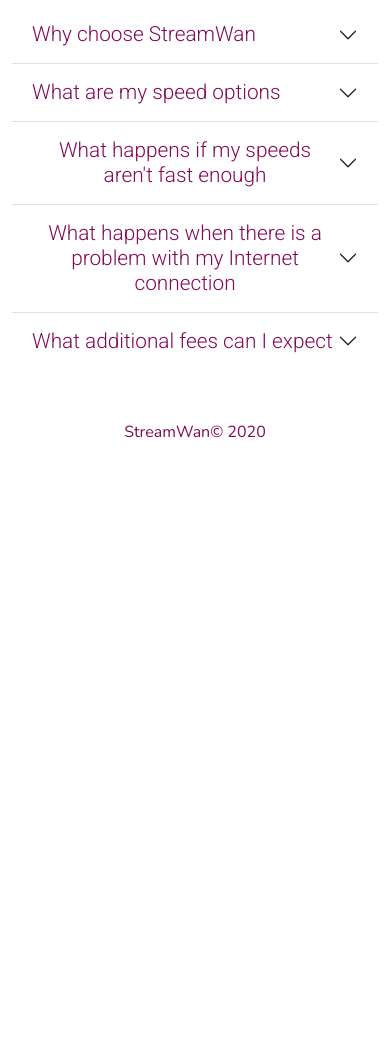
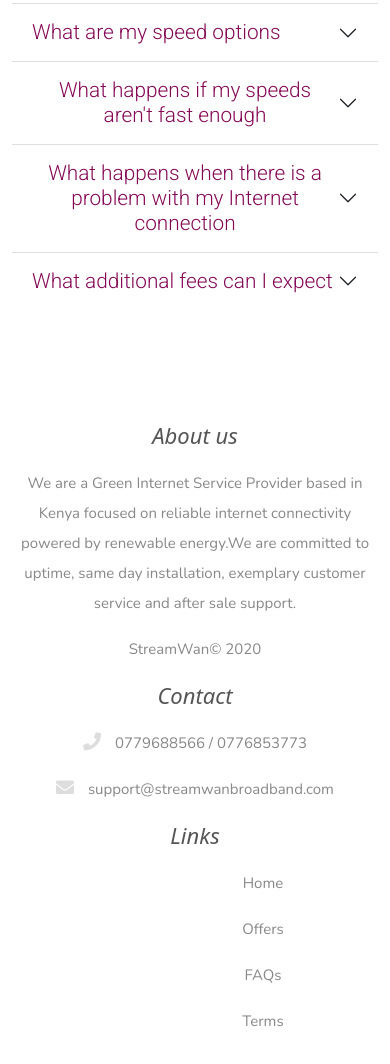
Before and after one commit to Josmeista/streamwan, a plain HTML site: page index.html in a window 390 px wide. Shown: the part 512-1576 px from the top of the page. Before the commit the page ends 972 px from the top, so only its background shows below. Drawn offline with nearby package versions, Linux system fonts and the light colour scheme.

Commit message:
Completed final website

```diff
--- a/index.html
+++ b/index.html
@@ -45,7 +45,7 @@
             <div class="navbar-nav">
               <a class="nav-link active" aria-current="page" href="#title">Home</a>
               <a class="nav-link" href="#packages">Offers</a>
-              <a class="nav-link" href="#">Get in Touch</a>
+              <a class="nav-link" href="#footer">Get in Touch</a>
               <a class="nav-link" href="#faq">FAQs</a>
 
             </div>
@@ -58,25 +58,14 @@
       <div class="container">
         <div class="row">
           <div class="col-lg-4">
-            <img class="title-image" src="images/Homefibre.png" alt="home-image">
+            <img class="title-image" src="img/Homefibre.png" alt="home-image">
           </div>
           <div class="title-heading col-lg-8">
             <h1 class="big-heading">Enjoy Every Moment <br>with <strong>Stream Fibre</strong></h1>
 
             <div class="small-heading">
-              <p>An amaizing experience awaits you right at home</p>
+              <p>An amazing experience awaits you right at home</p>
             </div>
-
-
-
-
-            <!-- cta button -->
-            <div class="cta-btn">
-              <button type="button" class="btn btn-outline-dark">Get Started</button>
-
-            </div>
-
-
           </div>
 
         </div>
@@ -99,28 +88,28 @@
         <!-- Image 1 -->
         <div class="col-lg-3 col-md-4 col-sm-6 package-image">
 
-          <img src="images/5mbps.jpg" alt="5mbps-image" width="285px" height="300px">
+          <img src="img/5mbps.jpg" alt="5mbps-image" width="285px" height="300px">
 
         </div>
 
         <!-- Image 2 -->
         <div class="col-lg-3 col-md-4 col-sm-6 package-image">
 
-          <img src="images/10mbps.jpg" alt="10mbps-image" width="285px" height="300px">
+          <img src="img/10mbps.jpg" alt="10mbps-image" width="285px" height="300px">
 
         </div>
 
         <!-- Image 3 -->
         <div class="col-lg-3 col-md-4 col-sm-6 package-image">
 
-          <img src="images/15mbps.jpg" alt="15mbps-image" width="285px" height="300px">
+          <img src="img/15mbps.jpg" alt="15mbps-image" width="285px" height="300px">
 
         </div>
 
         <!-- Image 4 -->
         <div class="package-image col-lg-3 col-md-4 col-sm-6 ">
 
-          <img src="images/20mbps.jpg" alt="20mbps-image" width="285px" height="300px">
+          <img src="img/20mbps.jpg" alt="20mbps-image" width="285px" height="300px">
 
         </div>
 
@@ -212,8 +201,69 @@
   <!-- Footer -->
 
   <footer id="footer">
+    <div class="footer-top">
+      <div class="container">
+        <div class="row">
 
-    <p>StreamWan© 2020</p>
+          <div class="col-md-3 footer-about">
+            <h3>About us</h3>
+            <p>We are a Green Internet Service Provider based in Kenya focused on reliable internet connectivity powered by renewable energy.We are committed to uptime, same day installation, exemplary customer service and after sale support.</p>
+            <p>StreamWan© 2020</p>
+          </div>
+
+          <div class="col-md-4 offset-md-1 footer-contact">
+            <h3>Contact</h3>
+            <p>
+              <i class="fas fa-phone"></i>
+              0779688566 / 0776853773
+            </p>
+
+            <p>
+              <i class="fas fa-envelope"></i>
+              support@streamwanbroadband.com
+            </p>
+          </div>
+
+          <div class="col-md-4 footer-links">
+            <div class="row">
+              <div class="col">
+                <h3>Links</h3>
+
+              </div>
+              <div class="row">
+                <div class="col-md-6">
+                  <p>
+                    <a class="scroll-link " href="#title">Home</a>
+                  </p>
+
+                  <p>
+                    <a href="#packages">Offers</a>
+                  </p>
+                  <p>
+                    <a href="#faq">FAQs</a>
+                  </p>
+                  <p>
+                    <!-- Terms & Conditions -->
+                    <a href="Terms&Conditions.pdf" download="StreamWan Fibre T&C">Terms</a>
+                  </p>
+
+                </div>
+
+              </div>
+
+            </div>
+
+
+
+          </div>
+
+        </div>
+
+      </div>
+
+    </div>
+
+
 
   </footer>
 
--- a/public/css/styles.css
+++ b/public/css/styles.css
@@ -1,5 +1,4 @@
-
-* {
+body {
   box-sizing: border-box;
 }
 
@@ -16,17 +15,15 @@
   border-style: none;
 }
 
-
 .title-heading {
   padding: 50px 0 0 200px;
-
 }
 
 .navbar-brand, .nav-link {
   color: #850856;
 }
 
-.navbar{
+.navbar {
   margin: 0;
 }
 
@@ -41,17 +38,10 @@
   padding-top: 10px;
 }
 
-.btn {
-  border-style: solid;
-  border-color: #850856;
-  border-width: 2px;
-  border-radius: 50px;
-  margin: 10px 0 10px 200px;
+#footer {
+  text-align: center;
 }
 
-#footer{
-  text-align: center;
-}
 #packages {
   padding-top: 50px;
 }
@@ -83,43 +73,86 @@
   color: #850856;
 }
 
+.footer-top {
+  padding: 60px 0 40px 0;
+  text-align: center;
+}
+
+.footer-top h3 {
+  padding-bottom: 10px;
+}
+
+.footer-links a {
+  font-family: 'Roboto'sans-serif;
+  color: #888;
+  font-size: 15px;
+  font-weight: 400;
+  margin-left: 10rem;
+  text-decoration: none;
+  transition: font-size 1s;
+}
+
+.footer-links a:hover {
+  font-size: 20px;
+}
+
+.footer-top p {
+  font-family: 'Roboto'sans-serif;
+  margin-top: 0;
+  margin-bottom: 1rem;
+  font-size: 15px;
+  font-weight: 400;
+  color: #888;
+  line-height: 30px;
+}
+
+.footer-contact i {
+  padding-right: 10px;
+  font-size: 18px;
+  color: #ddd;
+}
+
+h3 {
+  font-size: 22px;
+  font-weight: 300;
+  color: #555;
+  line-height: 30px;
+  font-style: italic;
+}
+
 @media (max-width: 768px) {
-
   [class*="col-"] {
     width: 100%;
   }
 
-  .title-image{
+  .title-image {
     height: auto;
     width: 100%;
   }
 
-  .small-heading{
+  .small-heading {
     /* display: none; */
     font-size: 0.8rem;
     text-align: left;
-
   }
 
-
-  .big-heading{
+  .big-heading {
     font-size: 2.3rem;
   }
 
-  .title-heading{
+  .title-heading {
     padding: inherit;
   }
 
-  .btn{
-    margin-left: 110px;
-  }
-
-  #Packages{
+  #Packages {
     padding-top: 0;
   }
 
-  .package-image{
+  .package-image {
     padding-left: 40px;
   }
 
+  .footer-links a {
+    text-align: center;
+  }
 }
```
